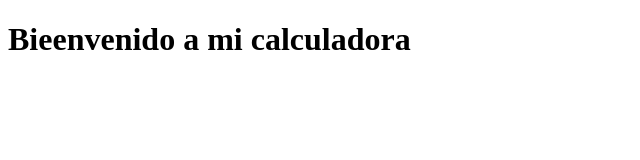
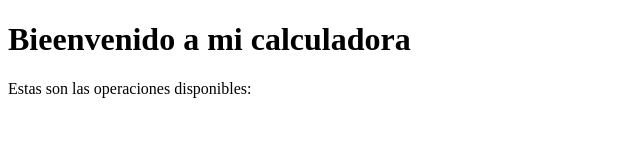
Before and after one commit to ChrystianArias/Practices, a plain HTML site: page Index.html in a window 1280 px wide. Shown: the whole page, without its empty margins (0-640 px from the left). Drawn offline with Linux system fonts and the light colour scheme.

Commit message:
cambio de titulo y descripcion

```diff
--- a/Index.html
+++ b/Index.html
@@ -4,9 +4,10 @@
         <meta charset="UTF-8">
         <meta name="viewport" content="width=device-width, initial-scale=1.0">
         <meta http-equiv="X-UA-Compatible" content="ie=edge">
-        <title>Calculadora</title>
+        <title>Operaciones matemáticas</title>
     </head>
     <body>
         <h1>Bieenvenido a mi calculadora</h1>
+        <p>Estas son las operaciones disponibles:</p>
     </body>
 </html>
```
